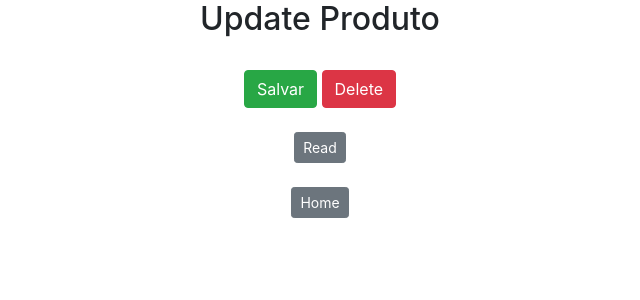
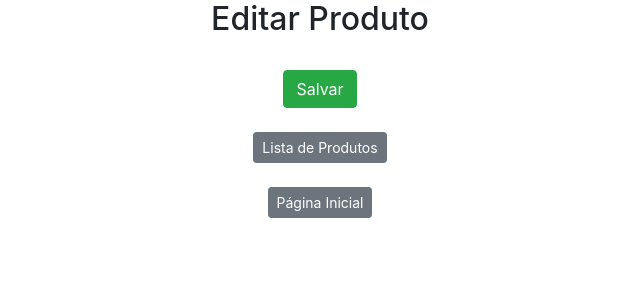
Before and after one commit to diogoandrad/Produtos, a Django app: template AppFirst/templates/form.html in a window 1280 px wide. Shown: the top 300 px of the page, without its empty margins (320-960 px from the left). Run offline with Django 3.2, Linux system fonts and the light colour scheme; the template is opened without the code that fills it: most values are stand-ins (such as "Sample title", 1, 10 or a date in 2020); form fields are guessed from the names that the template uses; some libraries are stand-ins or nearby versions.

Commit message:
Melhorias no frontend

```diff
--- a/AppFirst/templates/form.html
+++ b/AppFirst/templates/form.html
@@ -1,25 +1,25 @@
 <!DOCTYPE html>
-<html lang="en">
+<html lang="pt-br">
 <head>
     <meta charset="UTF-8">
     <meta name="viewport" content="width=device-width, initial-scale=1.0">
     <meta http-equiv="X-UA-Compatible" content="ie=edge">
-    <link rel="stylesheet" href="https://stackpath.bootstrapcdn.com/bootstrap/4.1.3/css/bootstrap.min.css" integrity="sha384-MCw98/SFnGE8fJT3GXwEOngsV7Zt27NXFoaoApmYm81iuXoPkFOJwJ8ERdknLPMO" crossorigin="anonymous">
-    <title>Form</title>
-    <link rel="stylesheet" type="text/css">
+    <link rel="stylesheet" href="https://stackpath.bootstrapcdn.com/bootstrap/4.1.3/css/bootstrap.min.css"
+          integrity="sha384-MCw98/SFnGE8fJT3GXwEOngsV7Zt27NXFoaoApmYm81iuXoPkFOJwJ8ERdknLPMO" crossorigin="anonymous">
+    <title>Formulário</title>
 </head>
 <body>
 
-    <div style="text-align: center;">
+    <div class="text-center">
         {% if transacao %}
-            <h2>Update Produto</h2>
+            <h2>Editar Produto</h2>
         {% else %}
-            <h2>Create Produto</h2>
+            <h2>Cadastrar Produto</h2>
         {% endif %}
         <br>
     </div>
 
-    <div style="text-align: center;">
+    <div class="text-center">
         <form method="POST">
             {% csrf_token %}
             {{ form.as_p }}
@@ -28,48 +28,20 @@
                 ..
                 .. -->
             <button type="submit" class="btn btn-success">Salvar</button>
-            {% if transacao %}
-                <!-- Botão para acionar modal -->
-                <button type="button" class="btn btn-danger" data-toggle="modal" data-target="#modalExemplo">Delete</button>
-                <!-- Modal -->
-                <div class="modal fade" id="modalExemplo" tabindex="-1" role="dialog" aria-labelledby="exampleModalLabel" aria-hidden="true">
-                  <div class="modal-dialog" role="document">
-                    <div class="modal-content">
-                      <div class="modal-header">
-                        <h5 class="modal-title" id="exampleModalLabel">Tem Certeza?</h5>
-                        <button type="button" class="close" data-dismiss="modal" aria-label="Fechar">
-                          <span aria-hidden="true">&times;</span>
-                        </button>
-                      </div>
-                      <div class="modal-body">
-                          O item será deletado da lista de produtos.
-                      </div>
-                      <div class="modal-footer">
-                        <button type="button" class="btn btn-secondary" data-dismiss="modal">Fechar</button>
-                          <a href="{% url 'url_delete' transacao.id %}">
-                              <button type="button" class="btn btn-danger">Deletar</button>
-                          </a>
-                      </div>
-                    </div>
-                  </div>
-                </div>
-            {% endif %}
         </form>
         <br>
     </div>
 
-    <div style="text-align: center;">
+    <div class="text-center">
         <a href="{% url 'url_lista' %}">
-            <button type="button" class="btn btn-secondary btn-sm">Read</button>
+            <button type="button" class="btn btn-secondary btn-sm">Lista de Produtos</button>
         </a>
         <br> <br>
         <a href="{% url 'url_login' %}">
-            <button type="button" class="btn btn-secondary btn-sm">Home</button>
+            <button type="button" class="btn btn-secondary btn-sm">Página Inicial</button>
         </a>
         <br> <br>
     </div>
 
-    <script src="https://code.jquery.com/jquery-3.3.1.slim.min.js" integrity="sha384-q8i/X+965DzO0rT7abK41JStQIAqVgRVzpbzo5smXKp4YfRvH+8abtTE1Pi6jizo" crossorigin="anonymous"></script>
-    <script src="https://cdnjs.cloudflare.com/ajax/libs/popper.js/1.14.3/umd/popper.min.js" integrity="sha384-ZMP7rVo3mIykV+2+9J3UJ46jBk0WLaUAdn689aCwoqbBJiSnjAK/l8WvCWPIPm49" crossorigin="anonymous"></script>
-    <script src="https://stackpath.bootstrapcdn.com/bootstrap/4.1.3/js/bootstrap.min.js" integrity="sha384-ChfqqxuZUCnJSK3+MXmPNIyE6ZbWh2IMqE241rYiqJxyMiZ6OW/JmZQ5stwEULTy" crossorigin="anonymous"></script>    </body>
+</body>
 </html>
--- a/ProjectDjango/settings.py
+++ b/ProjectDjango/settings.py
@@ -15,7 +15,6 @@
 # Build paths inside the project like this: os.path.join(BASE_DIR, ...)
 BASE_DIR = os.path.dirname(os.path.dirname(os.path.abspath(__file__)))
 
-
 # Quick-start development settings - unsuitable for production
 # See https://docs.djangoproject.com/en/2.2/howto/deployment/checklist/
 
@@ -27,9 +26,7 @@
 
 ALLOWED_HOSTS = []
 
-
 # Application definition
-
 INSTALLED_APPS = [
     'django.contrib.admin',
     'django.contrib.auth',
```
Also changed, not shown: AppFirst/static/style.css (deleted, +0 -15 lines), AppFirst/templates/home.html (+11 -12 lines), AppFirst/templates/lista.html (+19 -12 lines), db.sqlite3.
